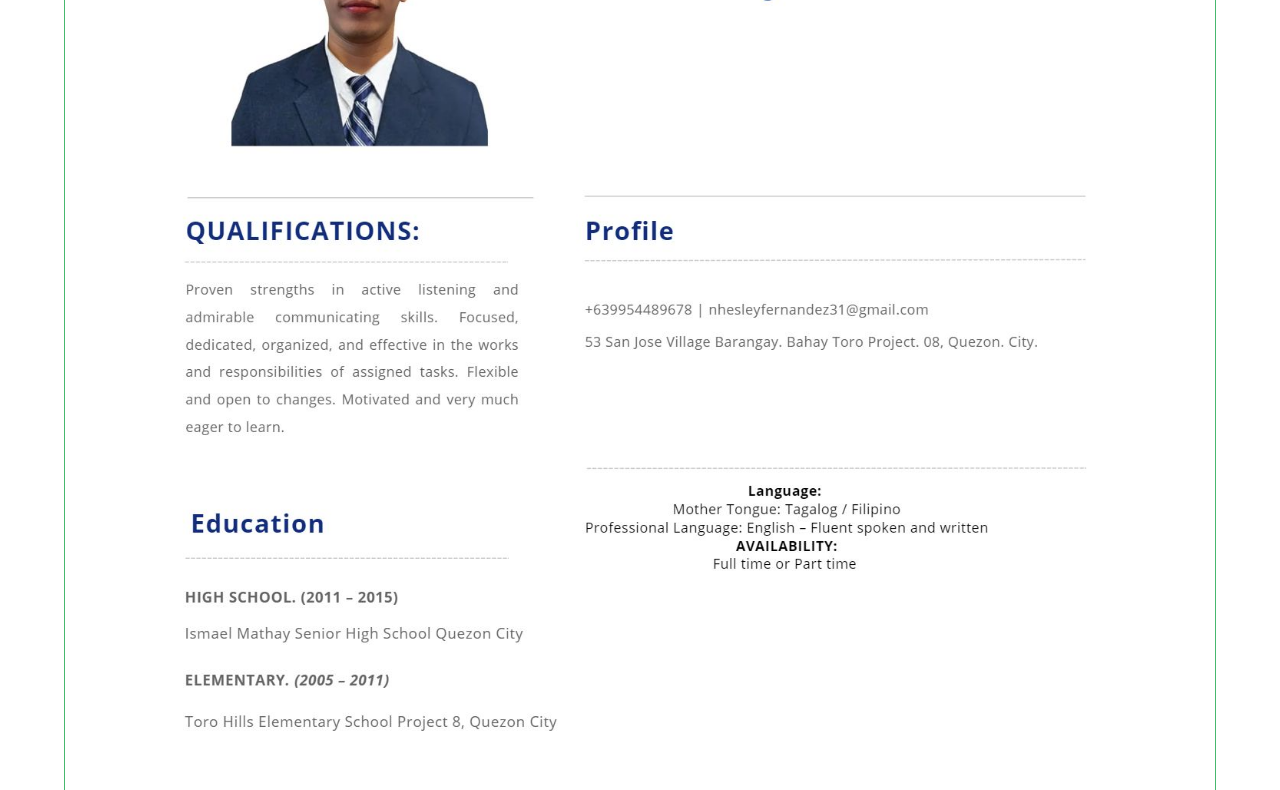
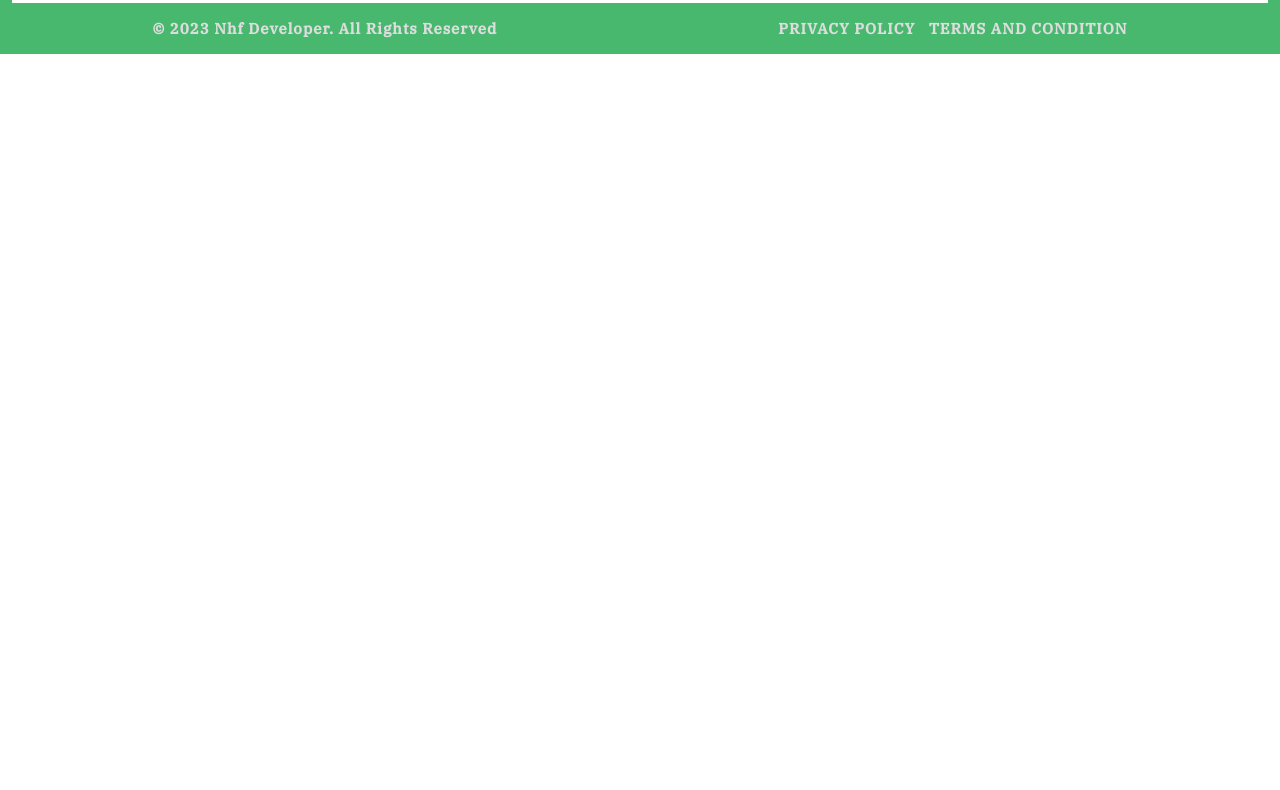
Before and after one commit to nhesleyfernandez/nhfnhesportfolio, a plain HTML site: page resume.html in a window 1280 px wide. Shown: the part 403-1193 px from the top of the page. After the commit the page ends 800 px from the top, so only its background shows below. Drawn offline with Linux system fonts and the light colour scheme.

Commit message:
Update resume.html

```diff
--- a/resume.html
+++ b/resume.html
@@ -32,7 +32,7 @@
   <section>
     <h1 id="cv-heading">resume</h1>
     <div id="resume_cv">
-      <img class="img_cv" src="resume/resume-cv.jpg" alt="loading page">
+<!--       <img class="img_cv" src="resume/resume-cv.jpg" alt="loading page"> -->
     </div>
   </section>
 
```
